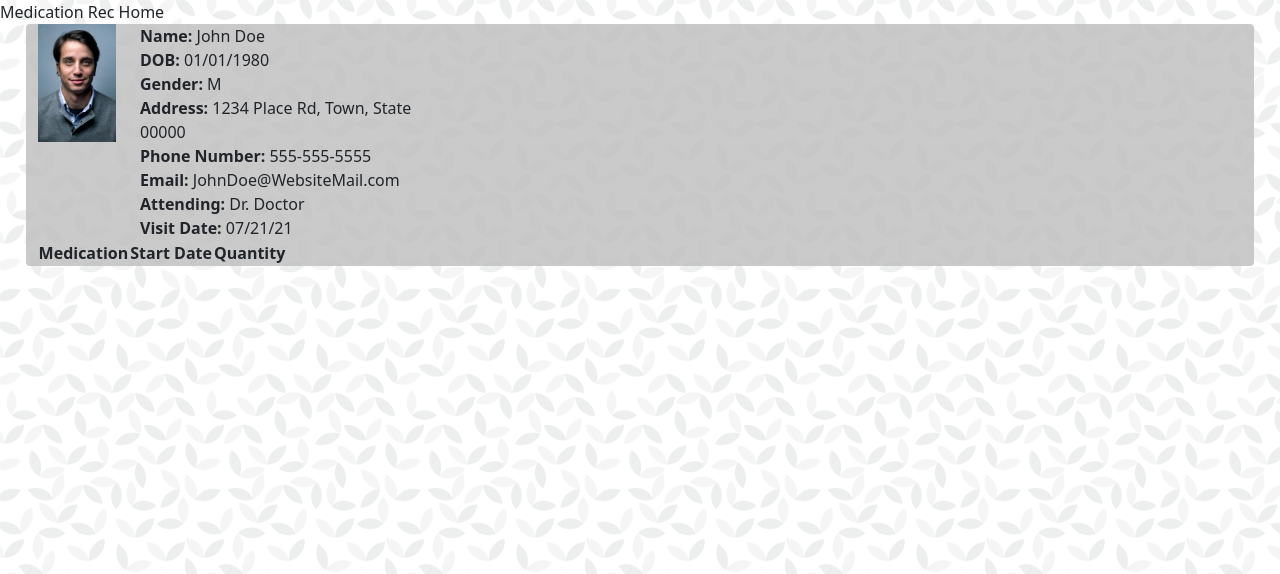
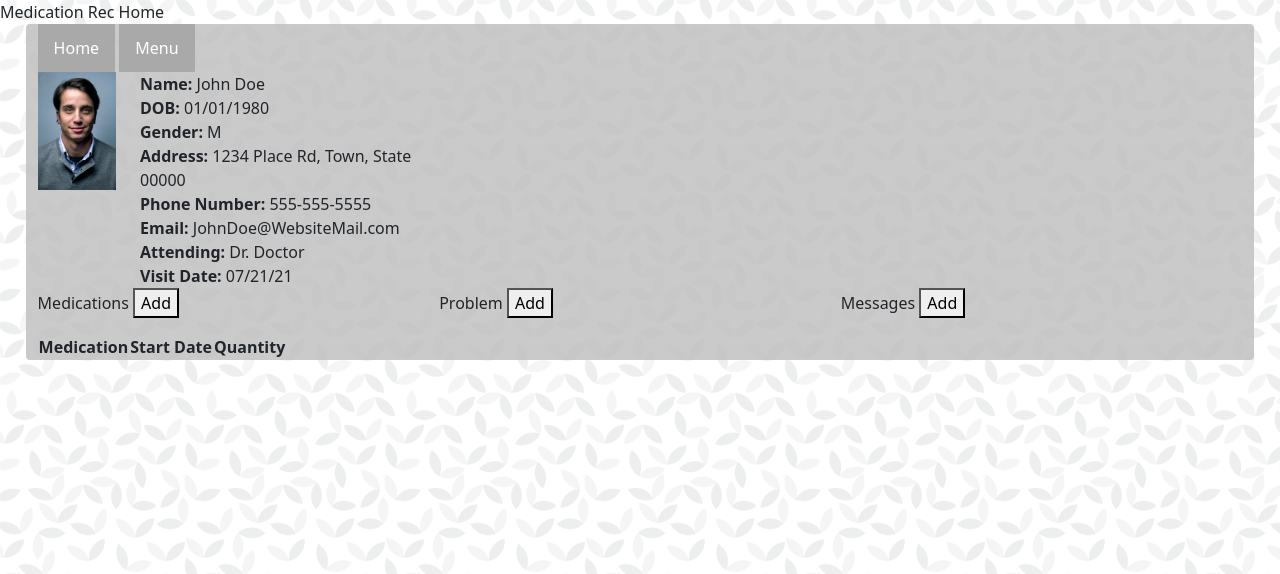
Before and after one commit to Rdag15/6300SmartonFhir, a Django app: page / in a window 1280 px wide. Shown: the top 574 px of the page. Run offline with Django 3.2, Linux system fonts and the light colour scheme; lists and menus that the app fills with data are empty; some libraries are stand-ins or nearby versions.

Commit message:
change requested resources update js and add home buttons

```diff
--- a/medrec/static/js/appscript.js
+++ b/medrec/static/js/appscript.js
@@ -1,7 +1,7 @@
 function get_medication(json_data) {
     $.ajax({
         url: "/medications/",
-        type: 'GET',
+        type: 'POST',
         data: JSON.stringify(json_data),
         contentType:'application/json; charset=utf-8',
         dataType: "json",
--- a/medrec/static/js/homescript.js
+++ b/medrec/static/js/homescript.js
@@ -24,7 +24,7 @@ function onReady(smart) {
         json_data.baseURL = baseURL;
 
     // custom js method to make the fhir queries
-    // the method is descri bed in app-script.js
+    // the method is described in app-script.js
     get_medications(json_data);
 }
 //start here
--- a/medrec/templates/home.html
+++ b/medrec/templates/home.html
@@ -24,6 +24,12 @@
 <body class="grid">
     <div class="container-fluid rounded" id="info-bg" style="width:96%; height:100%">
         <div class="row">
+            <div class="col-12">
+                <button class="btn2"><i class="fa fa-home"></i> Home</button>
+                <button class="btn2"><i class="fa fa-bars"></i> Menu</button>
+            </div>
+        </div>
+        <div class="row">
             <div class="col-1">
                 <a href="#"><img src="{% static '/images/jurica-koletic-7YVZYZeITc8-unsplash.jpg' %}"
                         class="img-responsive" style="width:100%;"></a>
@@ -37,6 +43,36 @@
                 <strong>Email:</strong> JohnDoe@WebsiteMail.com <br>
                 <strong>Attending:</strong> Dr. Doctor <br>
                 <strong>Visit Date:</strong> 07/21/21
+            </div>
+        </div>
+        <div class="row">
+            <div class="row">
+                <div class="col-4">
+                    Medications
+                    <button type="button" class="btn-light, medadd">Add</button>
+                    <ol id="medlist">
+                    </ol>
+                </div>
+                <div class="col-4">
+                    Problem
+                    <button id="opener">Add</button>
+                    <ol id="problist">
+                    </ol>
+                </div>
+                <div class="col-4">
+                    Messages
+                    <button type="button" class="btn-light, messageadd">Add</button>
+                    <ol id="messlist">
+                    </ol>
+                </div>
+            </div>
+
+            <div id="dialog-confirm" class="modal" style="display:none">
+                <form>
+                    <label for="fname">Problem:</label>
+                    <input type="text" id="fname" name="fname" tabindex="0" z-index="5000">
+                </form>
+                <button id="probbuttton">Add</button>
             </div>
         </div>
         <table id = "medication-table" class = "display">
--- a/medrec/templates/launch.html
+++ b/medrec/templates/launch.html
@@ -6,7 +6,7 @@ Launching2
 <script>
     FHIR.oauth2.authorize({
         "client_id": "8c5976e4-5f27-48d1-a420-0d0974c70eab",
-        "scope": "launch profile fhirUser openid online_access patient/Condition.read patient/MedicationAdministration.read patient/MedicationOrder.read patient/MedicationStatement.read",
+        "scope": "launch profile fhirUser openid online_access patient/MedicationStatement.read",
         "fhirServiceUrl": "https://dagostino-bmi-6300-2.azurewebsites.net/"
     });
 
```
Also changed, not shown: medrec/static/js/add-to-list.js (line endings or trailing spaces).
